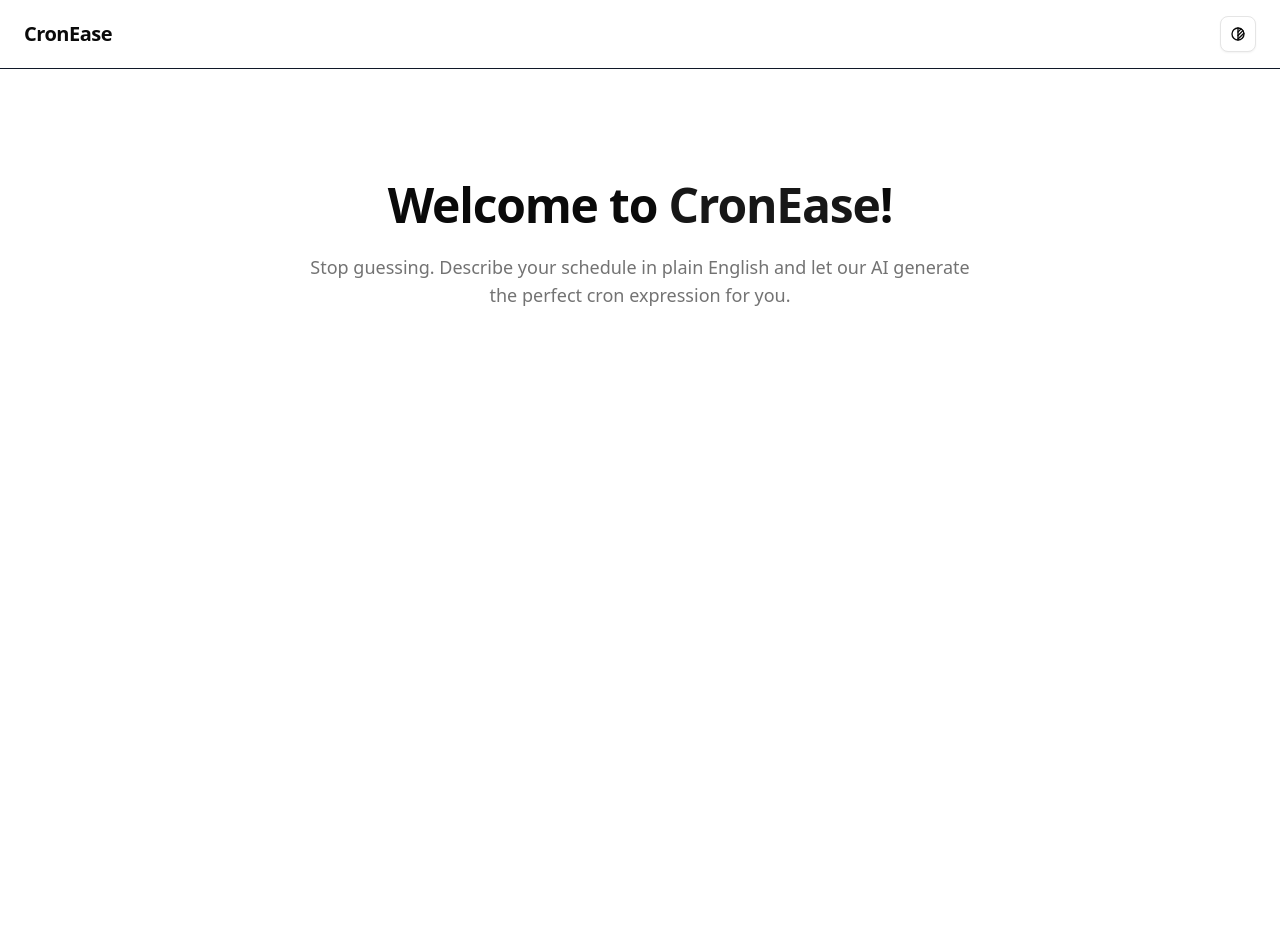
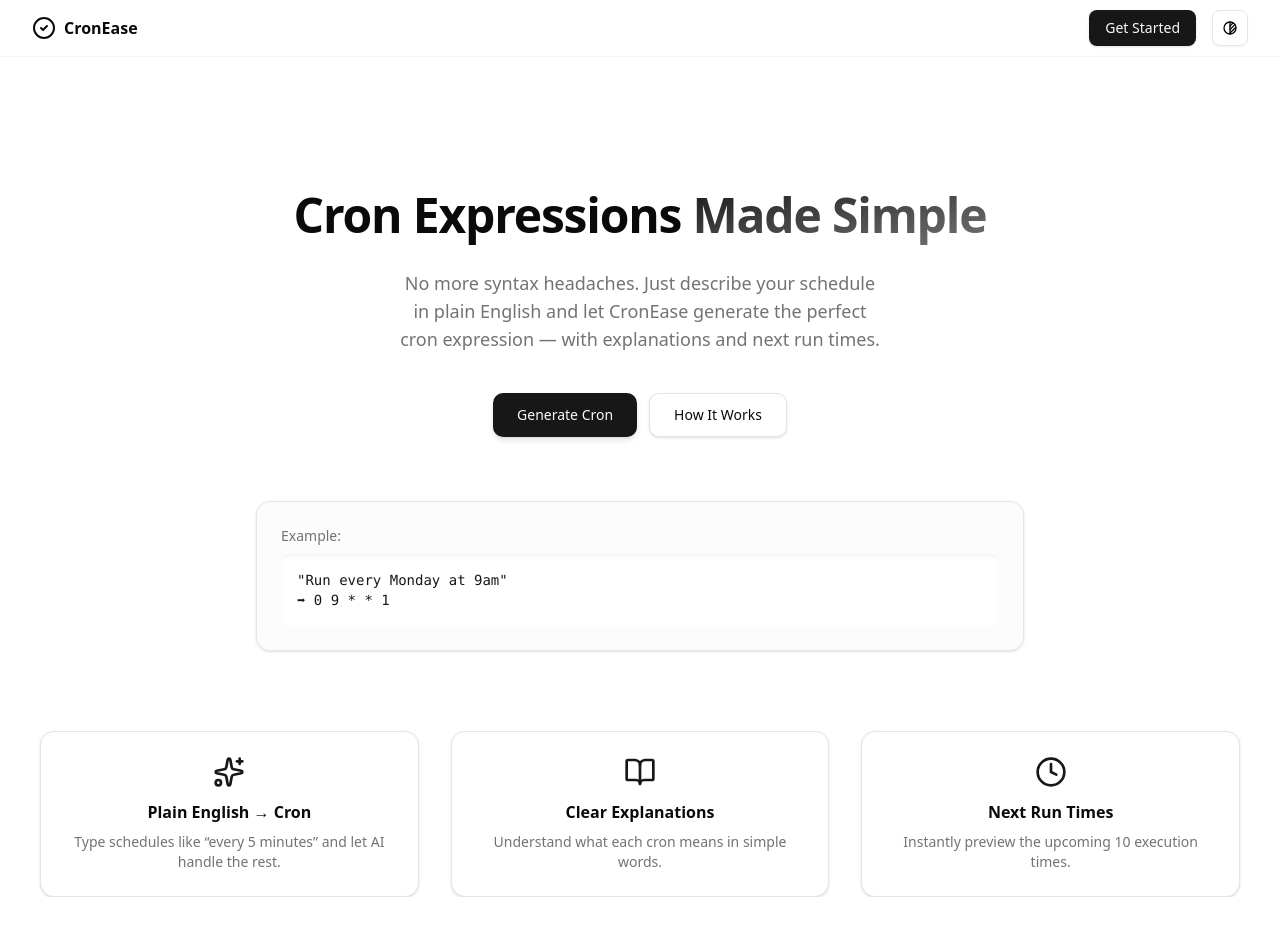
Before and after one commit to NatnaelDemelash/CronEase, a Next.js app: page / in a window 1280 px wide. Before the commit the page ends 800 px from the top, so only its background shows below. Built offline with nearby package versions, Linux system fonts and the light colour scheme.

Commit message:
Enhance the main page UI layout

```diff
--- a/app/page.tsx
+++ b/app/page.tsx
@@ -1,13 +1,82 @@
+import Link from "next/link";
+import { Clock, BookOpen, Sparkles } from "lucide-react";
+
 export default function Home() {
   return (
-    <section className="flex flex-col items-center justify-center gap-6 py-20 text-center">
-      <h1 className="text-4xl font-bold tracking-tight sm:text-5xl">
-        Welcome to <span className="text-primary">CronEase</span>!
-      </h1>
-      <p className="max-w-2xl text-lg text-muted-foreground">
-        Stop guessing. Describe your schedule in plain English and let our AI
-        generate the perfect cron expression for you.
-      </p>
+    <section className="relative w-full min-h-screen overflow-hidden">
+      {/* Background */}
+      <div
+        className="absolute inset-0 -z-10 h-full w-full
+        bg-[radial-gradient(circle_at_top_left,#e5e7eb_1px,transparent_1px)]
+        [background-size:28px_28px]"
+      ></div>
+      <div className="absolute inset-0 -z-10 bg-gradient-to-b from-background via-background/95 to-background"></div>
+
+      {/* Hero Content */}
+      <div className="container flex flex-col items-center justify-center gap-6 px-4 pt-24 text-center">
+        <h1 className="text-balance text-3xl font-extrabold tracking-tight sm:text-4xl md:text-5xl leading-tight">
+          Cron Expressions{" "}
+          <span className="bg-gradient-to-br from-primary via-primary/80 to-primary/60 bg-clip-text text-transparent">
+            Made Simple
+          </span>
+        </h1>
+
+        <p className="max-w-2xl text-balance text-base sm:text-lg text-muted-foreground">
+          No more syntax headaches. Just describe your schedule in plain English
+          and let CronEase generate the perfect cron expression — with
+          explanations and next run times.
+        </p>
+
+        {/* CTA buttons */}
+        <div className="mt-4 flex flex-col items-center gap-3 sm:flex-row">
+          <Link
+            href="/generate"
+            className="inline-flex h-11 items-center justify-center rounded-lg bg-primary px-6 text-sm font-medium text-primary-foreground shadow-md transition-transform hover:scale-105"
+          >
+            Generate Cron
+          </Link>
+          <Link
+            href="/docs"
+            className="inline-flex h-11 items-center justify-center rounded-lg border border-input bg-background px-6 text-sm font-medium shadow-sm transition-transform hover:scale-105"
+          >
+            How It Works
+          </Link>
+        </div>
+
+        {/* Example Preview */}
+        <div className="mt-10 w-full max-w-3xl rounded-xl border bg-muted/30 p-6 text-left shadow-sm">
+          <p className="text-sm text-muted-foreground">Example:</p>
+          <pre className="mt-2 overflow-x-auto rounded-md bg-background p-4 text-sm font-mono text-primary shadow-inner">
+            {`"Run every Monday at 9am"
+➡ 0 9 * * 1`}
+          </pre>
+        </div>
+      </div>
+
+      {/* Features Section */}
+      <div className="container mt-20 grid gap-8 px-4 sm:grid-cols-2 lg:grid-cols-3">
+        <div className="flex flex-col items-center rounded-xl border bg-card p-6 text-center shadow-sm">
+          <Sparkles className="h-8 w-8 text-primary" />
+          <h3 className="mt-3 font-semibold">Plain English → Cron</h3>
+          <p className="mt-2 text-sm text-muted-foreground">
+            Type schedules like “every 5 minutes” and let AI handle the rest.
+          </p>
+        </div>
+        <div className="flex flex-col items-center rounded-xl border bg-card p-6 text-center shadow-sm">
+          <BookOpen className="h-8 w-8 text-primary" />
+          <h3 className="mt-3 font-semibold">Clear Explanations</h3>
+          <p className="mt-2 text-sm text-muted-foreground">
+            Understand what each cron means in simple words.
+          </p>
+        </div>
+        <div className="flex flex-col items-center rounded-xl border bg-card p-6 text-center shadow-sm">
+          <Clock className="h-8 w-8 text-primary" />
+          <h3 className="mt-3 font-semibold">Next Run Times</h3>
+          <p className="mt-2 text-sm text-muted-foreground">
+            Instantly preview the upcoming 10 execution times.
+          </p>
+        </div>
+      </div>
     </section>
   );
 }
--- a/components/Header.tsx
+++ b/components/Header.tsx
@@ -1,19 +1,41 @@
-'use client';
+"use client";
 
-import Link from 'next/link';
-import { ModeToggle } from './ModeToggle';
+import Link from "next/link";
+import { ModeToggle } from "./ModeToggle";
 
 export function Header() {
   return (
-    <header className="flex items-center justify-between px-6 py-4 border-b border-gray-900 bg-background">
-      {/* Left side: App name / logo */}
-      <Link href="/" className="text-xl font-bold tracking-tight">
-        CronEase
-      </Link>
+    <header className="sticky container px-8 mx-auto top-0 z-50 w-full border-b border-border/40 bg-background/95 backdrop-blur supports-[backdrop-filter]:bg-background/60">
+      <div className="container flex h-14 items-center justify-between">
+        <div className="flex items-center gap-6">
+          <Link href="/" className="flex items-center gap-2">
+            <svg
+              xmlns="http://www.w3.org/2000/svg"
+              viewBox="0 0 24 24"
+              fill="none"
+              stroke="currentColor"
+              strokeWidth="2"
+              strokeLinecap="round"
+              strokeLinejoin="round"
+              className="h-6 w-6"
+            >
+              <path d="M12 22c5.523 0 10-4.477 10-10S17.523 2 12 2 2 6.477 2 12s4.477 10 10 10z" />
+              <path d="m9 12 2 2 4-4" />
+            </svg>
+            <span className="font-bold">CronEase</span>
+          </Link>
+        </div>
 
-      {/* Right side: Theme toggle */}
-      <div className="flex items-center gap-2">
-        <ModeToggle />
+        {/* Right Side: Call to Action & Theme Toggle (no changes needed here) */}
+        <div className="flex items-center gap-4">
+          <Link
+            href="/signup"
+            className="hidden sm:inline-flex h-9 items-center justify-center rounded-md bg-primary px-4 py-2 text-sm font-medium text-primary-foreground shadow transition-colors hover:bg-primary/90 focus-visible:outline-none focus-visible:ring-1 focus-visible:ring-ring disabled:pointer-events-none disabled:opacity-50"
+          >
+            Get Started
+          </Link>
+          <ModeToggle />
+        </div>
       </div>
     </header>
   );
--- a/package.json
+++ b/package.json
@@ -13,6 +13,7 @@
     "@radix-ui/react-slot": "^1.2.3",
     "class-variance-authority": "^0.7.1",
     "clsx": "^2.1.1",
+    "framer-motion": "^12.23.12",
     "lucide-react": "^0.542.0",
     "next": "15.5.2",
     "next-themes": "^0.4.6",
```
Also changed, not shown: 1 other file (tests, documents, lock files or other folders).
